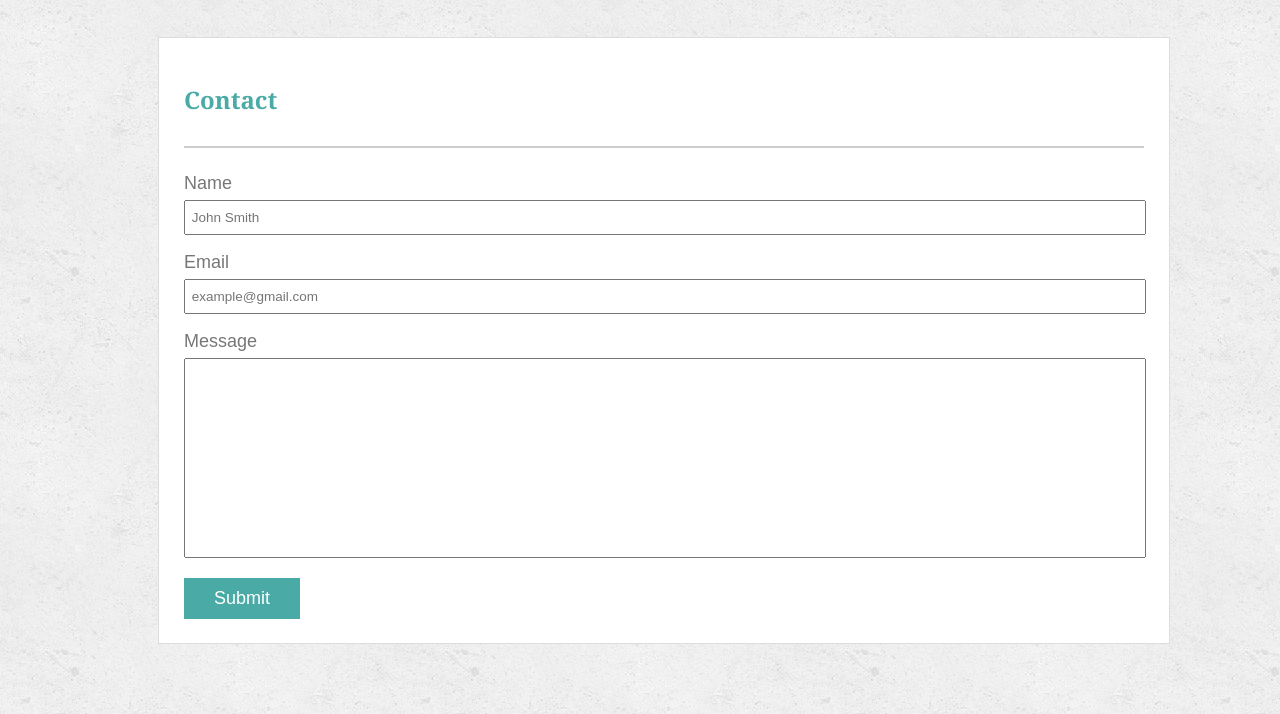
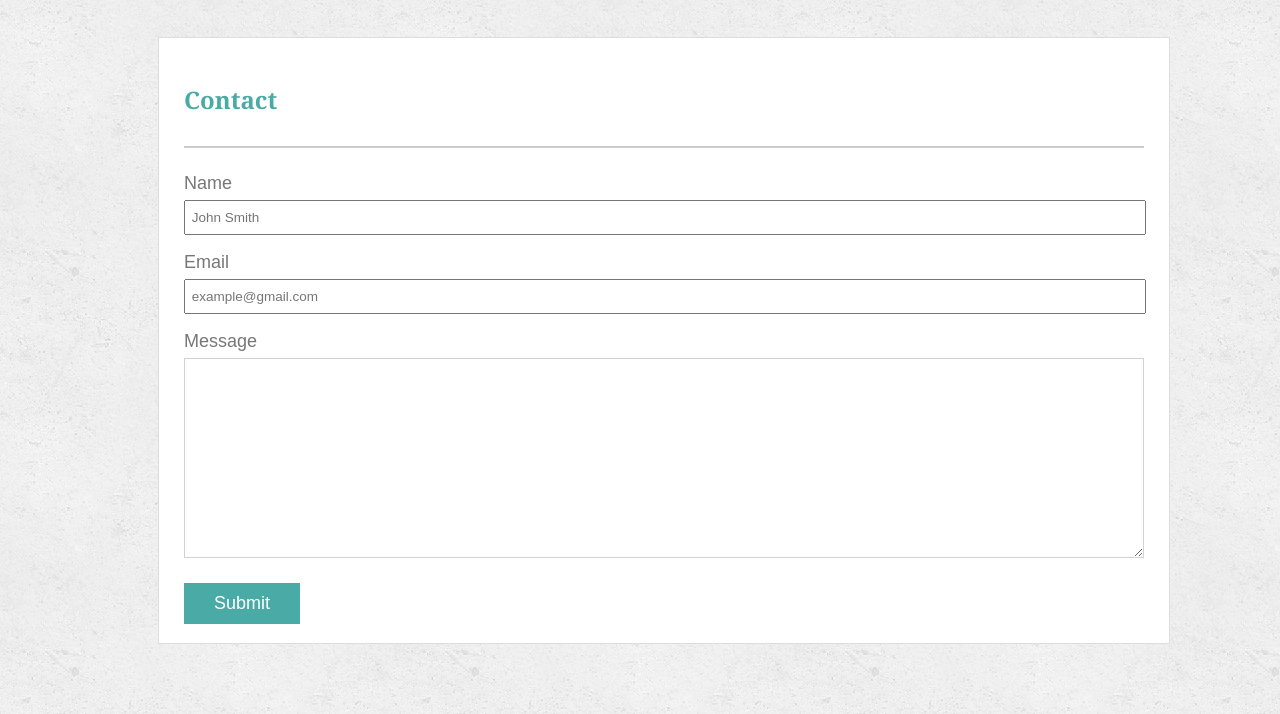
Before and after one commit to SZun/Basic-Portfolio, a plain HTML site: page contact.html in a window 1280 px wide. Shown: the part 86-800 px from the top of the page. Drawn offline with Linux system fonts and the light colour scheme.

Commit message:
Changes as of 032018 1213am

```diff
--- a/assets/css/style.css
+++ b/assets/css/style.css
@@ -149,6 +149,7 @@ hr {
     height: 194px;
     margin-top: 6px;
     margin-bottom: 20px;
+    border: .1px solid #D3D3D3;
 }
 .sumbit-button {
     background: #4aaaa5;
--- a/contact.html
+++ b/contact.html
@@ -66,7 +66,7 @@
                 </div>
 
             <div>
-                <input id="font-2" class="message-input-width" type="text">
+                <textarea id="font-2" class="message-input-width" type="text"></textarea>
             </div>
 
         </div>
```
